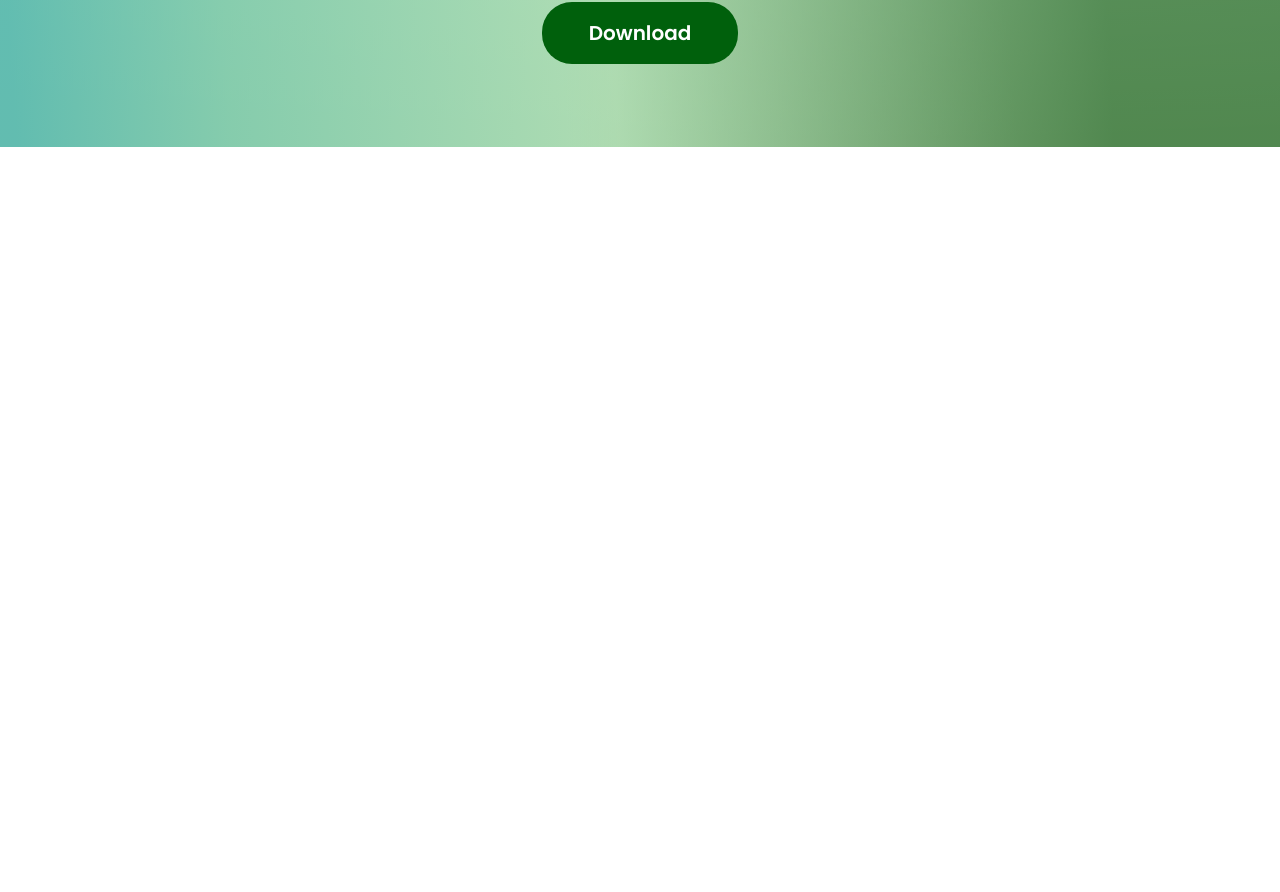
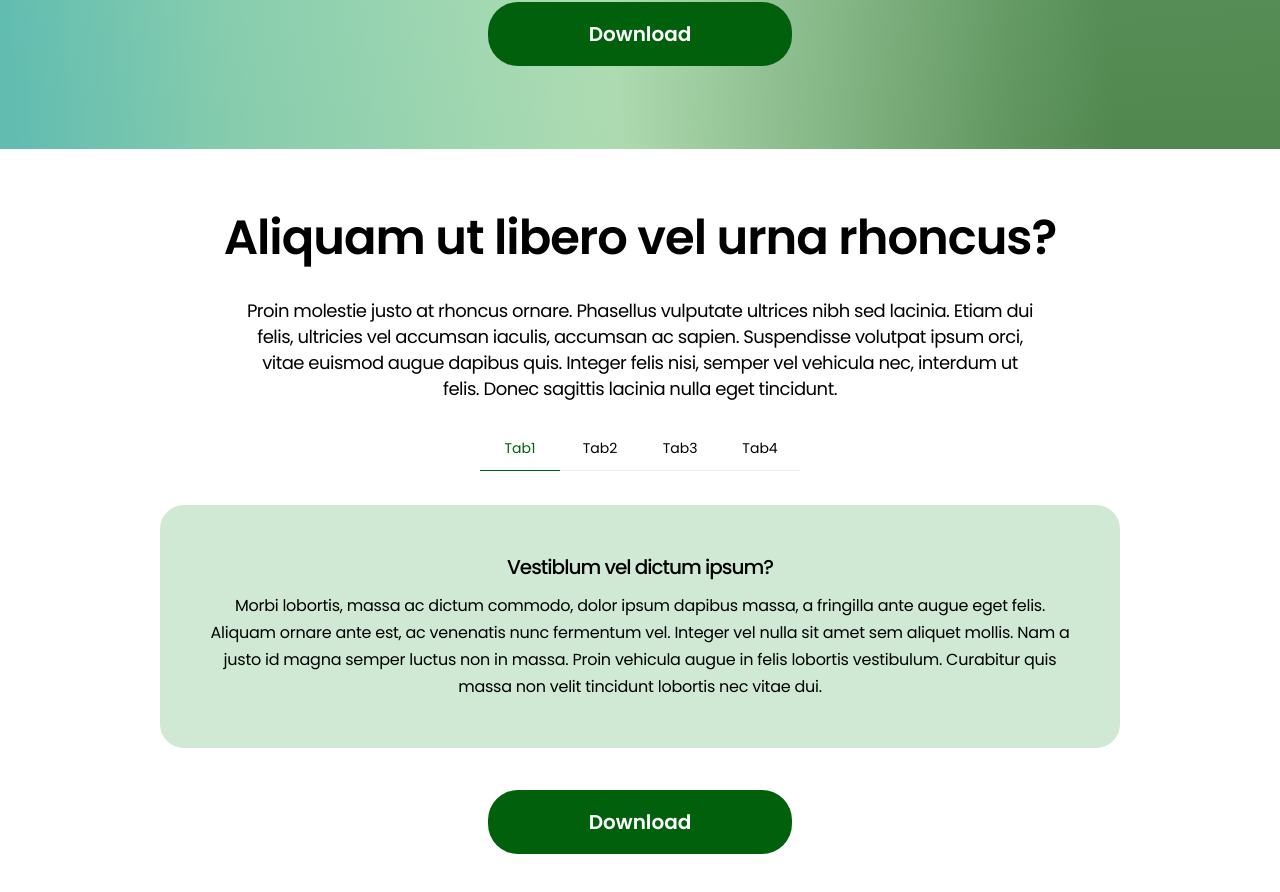
Before and after one commit to TetraQuadra/test-task2401, a React (Create React App) app: page / in a window 1280 px wide. Shown: the part 416-1308 px from the top of the page. Before the commit the page ends 800 px from the top, so only its background shows below. Built offline with nearby package versions, Linux system fonts and the light colour scheme.

Commit message:
feat: section1, tabs component

```diff
--- a/src/App.jsx
+++ b/src/App.jsx
@@ -1,5 +1,6 @@
 import Header from 'components/Header/Header';
 import Hero from 'sections/Hero/Hero';
+import Section1 from 'sections/Section1/Section1';
 // import styles from './App.module.scss'
 
 
@@ -8,6 +9,7 @@ export const App = () => {
     <>
       <Header />
       <Hero />
+      <Section1 />
     </>
   );
 };
--- a/src/components/Button/Button.module.scss
+++ b/src/components/Button/Button.module.scss
@@ -18,7 +18,6 @@
     border-radius: 30px;
     background: #00600c;
     color: #fff;
-    font-feature-settings: "clig" off, "liga" off;
 
     box-shadow: 0px 0px 0px 0px #033d0a;
     transition: $transition-timing;
--- a/src/components/Logo/Logo.module.scss
+++ b/src/components/Logo/Logo.module.scss
@@ -12,7 +12,6 @@
         font-size: 18px;
         line-height: 1.444;
         color: #013507;
-        font-feature-settings: "clig" off, "liga" off;
         font-family: Righteous;
         font-size: 25px;
         opacity: 1;
--- /dev/null
+++ b/src/components/Tabs/Tabs.jsx
@@ -0,0 +1,32 @@
+import React, { useState } from 'react';
+import styles from './Tabs.module.scss';
+
+const Tabs = ({ tabsData, className }) => {
+    const [activeTab, setActiveTab] = useState(0);
+
+    const handleTabClick = (index) => {
+        setActiveTab(index);
+    };
+
+    return (
+        <div className={`${styles.tabsContainer} ${className}`}>
+            <div className={styles.tabButtons}>
+                {tabsData.map((tab, index) => (
+                    <button
+                        key={tab.tabName}
+                        className={`${styles.tabButton} ${index === activeTab ? styles.activeTab : ''}`}
+                        onClick={() => handleTabClick(index)}
+                    >
+                        {tab.tabName}
+                    </button>
+                ))}
+            </div>
+            <div className={styles.tabContent}>
+                <h2 className={styles.contentHeader}>{tabsData[activeTab].title}</h2>
+                <p className={styles.content}>{tabsData[activeTab].content}</p>
+            </div>
+        </div>
+    );
+};
+
+export default Tabs;
--- /dev/null
+++ b/src/components/Tabs/Tabs.module.scss
@@ -0,0 +1,68 @@
+@import "src/styles/variables";
+$active-color: #00600c;
+
+.tabsContainer {
+    width: 100%;
+    margin: 0 auto;
+}
+
+.tabButtons {
+    display: flex;
+    justify-content: center;
+    margin-bottom: 34px;
+}
+
+.tabButton {
+    font-size: 14px;
+    max-width: 56px;
+    flex: 1;
+    padding: 12px;
+    border: none;
+    cursor: pointer;
+    transition: 0.3s ease;
+    background-color: #fff;
+    border-bottom: 1px solid rgba(47, 48, 64, 0.1);
+    &:hover {
+        border-bottom: 1px solid #0ca5207a;
+    }
+
+    &.activeTab {
+        background-color: #fff;
+        border-bottom: 1px solid $active-color;
+        color: $active-color;
+    }
+
+    @include breakpoint-up {
+        max-width: 80px;
+    }
+}
+
+.tabContent {
+    border-radius: 24px;
+    background: #cfe9d5;
+    padding: 24px;
+
+    @include breakpoint-up {
+        padding: 48px;
+    }
+}
+
+.contentHeader {
+    text-align: center;
+    font-size: 20px;
+    font-weight: 500;
+    letter-spacing: -1px;
+    margin-bottom: 10px;
+}
+
+.content {
+    font-size: 13px;
+    line-height: 20px;
+    letter-spacing: -0.249px;
+    text-align: center;
+
+    @include breakpoint-up {
+        font-size: 16px;
+        line-height: 27px;
+    }
+}
--- a/src/sections/Hero/Hero.module.scss
+++ b/src/sections/Hero/Hero.module.scss
@@ -30,7 +30,6 @@
 
 .title {
     text-align: center;
-    font-feature-settings: "clig" off, "liga" off;
     font-size: 26px;
     font-weight: 600;
     line-height: 36px;
@@ -56,8 +55,13 @@
 
 .downloadButton {
     margin: 0 auto;
-    width: 196px;
-    height: 62px;
-    font-size: 20px;
+    width: 272px;
+    height: 48px;
+    font-size: 14px;
     font-weight: 600;
+    @include breakpoint-up {
+        width: 304px;
+        height: 64px;
+        font-size: 20px;
+    }
 }
--- a/src/sections/Section1/Section1.jsx
+++ b/src/sections/Section1/Section1.jsx
@@ -0,0 +1,28 @@
+import Button from 'components/Button/Button'
+import Tabs from 'components/Tabs/Tabs'
+import React from 'react'
+import styles from './Section1.module.scss'
+
+function Section1() {
+
+    const tabsData = [
+        { tabName: 'Tab1', title: 'Vestiblum vel dictum ipsum?', content: 'Morbi lobortis, massa ac dictum commodo, dolor ipsum dapibus massa, a fringilla ante augue eget felis. Aliquam ornare ante est, ac venenatis nunc fermentum vel. Integer vel nulla sit amet sem aliquet mollis. Nam a justo id magna semper luctus non in massa. Proin vehicula augue in felis lobortis vestibulum. Curabitur quis massa non velit tincidunt lobortis nec vitae dui.' },
+        { tabName: 'Tab2', title: 'Vitae proin rhoncus mattis?', content: 'Lorem ipsum dolor sit amet, consectetur adipiscing elit, sed do eiusmod tempor incididunt ut labore et dolore magna aliqua. Egestas erat imperdiet sed euismod nisi porta lorem mollis aliquam. Quam vulputate dignissim suspendisse in est ante in. Cursus in hac habitasse platea dictumst quisque sagittis purus. Diam quam nulla porttitor massa id neque aliquam. Vitae aliquet nec ullamcorper sit amet risus. Sed arcu non odio euismod lacinia at quis risus sed.' },
+        { tabName: 'Tab3', title: 'Eget mauris pharetra et ultrices?', content: 'Odio euismod lacinia at quis risus. Consequat semper viverra nam libero justo laoreet sit. Sit amet dictum sit amet justo. Enim lobortis scelerisque fermentum dui faucibus in ornare quam. Orci porta non pulvinar neque laoreet suspendisse. Cursus eget nunc scelerisque viverra mauris in aliquam sem fringilla. Ullamcorper morbi tincidunt ornare massa eget egestas purus viverra.' },
+        { tabName: 'Tab4', title: 'At auctor urna nunc id?', content: 'Nulla porttitor massa id neque aliquam vestibulum morbi blandit cursus. Turpis nunc eget lorem dolor. Nascetur ridiculus mus mauris vitae ultricies leo integer malesuada. Porta lorem mollis aliquam ut porttitor leo a diam. Pellentesque habitant morbi tristique senectus et netus et malesuada fames. Egestas integer eget aliquet nibh.' },
+
+    ];
+
+    return (
+        <section className={styles.section}>
+            <div className='container'>
+                <h1 className={styles.title}>Aliquam ut libero vel urna rhoncus?</h1>
+                <p className={styles.description}>Proin molestie justo at rhoncus ornare. Phasellus vulputate ultrices nibh sed lacinia. Etiam dui felis, ultricies vel accumsan iaculis, accumsan ac sapien. Suspendisse volutpat ipsum orci, vitae euismod augue dapibus quis. Integer felis nisi, semper vel vehicula nec, interdum ut felis. Donec sagittis lacinia nulla eget tincidunt.</p>
+                <Tabs className={styles.tabs} tabsData={tabsData} />
+                <Button className={styles.downloadButton}>Download</Button>
+            </div>
+        </section>
+    )
+}
+
+export default Section1
--- a/src/sections/Section1/Section1.module.scss
+++ b/src/sections/Section1/Section1.module.scss
@@ -0,0 +1,57 @@
+@import "src/styles/variables";
+
+.section {
+    padding-top: 34px;
+    padding-bottom: 48px;
+    @include breakpoint-up {
+        padding-top: 54px;
+        padding-bottom: 72px;
+    }
+}
+
+.title {
+    text-align: center;
+    font-size: 26px;
+    font-weight: 600;
+    margin-bottom: 10px;
+    letter-spacing: -1px;
+
+    @include breakpoint-up {
+        font-size: 48px;
+        margin-bottom: 26px;
+    }
+}
+
+.description {
+    margin-left: auto;
+    margin-right: auto;
+    margin-bottom: 10px;
+    text-align: center;
+    font-weight: 300;
+    max-width: 796px;
+    @include breakpoint-up {
+        margin-bottom: 58px;
+        font-size: 18px;
+        margin-bottom: 24px;
+        letter-spacing: -0.5px;
+        font-weight: 400;
+        line-height: 26px;
+    }
+}
+
+.tabs {
+    margin-bottom: 42px;
+}
+
+.downloadButton {
+    margin: 0 auto;
+    width: 272px;
+    height: 48px;
+    font-size: 14px;
+    font-weight: 600;
+    @include breakpoint-up {
+        width: 304px;
+        height: 64px;
+        font-size: 20px;
+    }
+}
```
